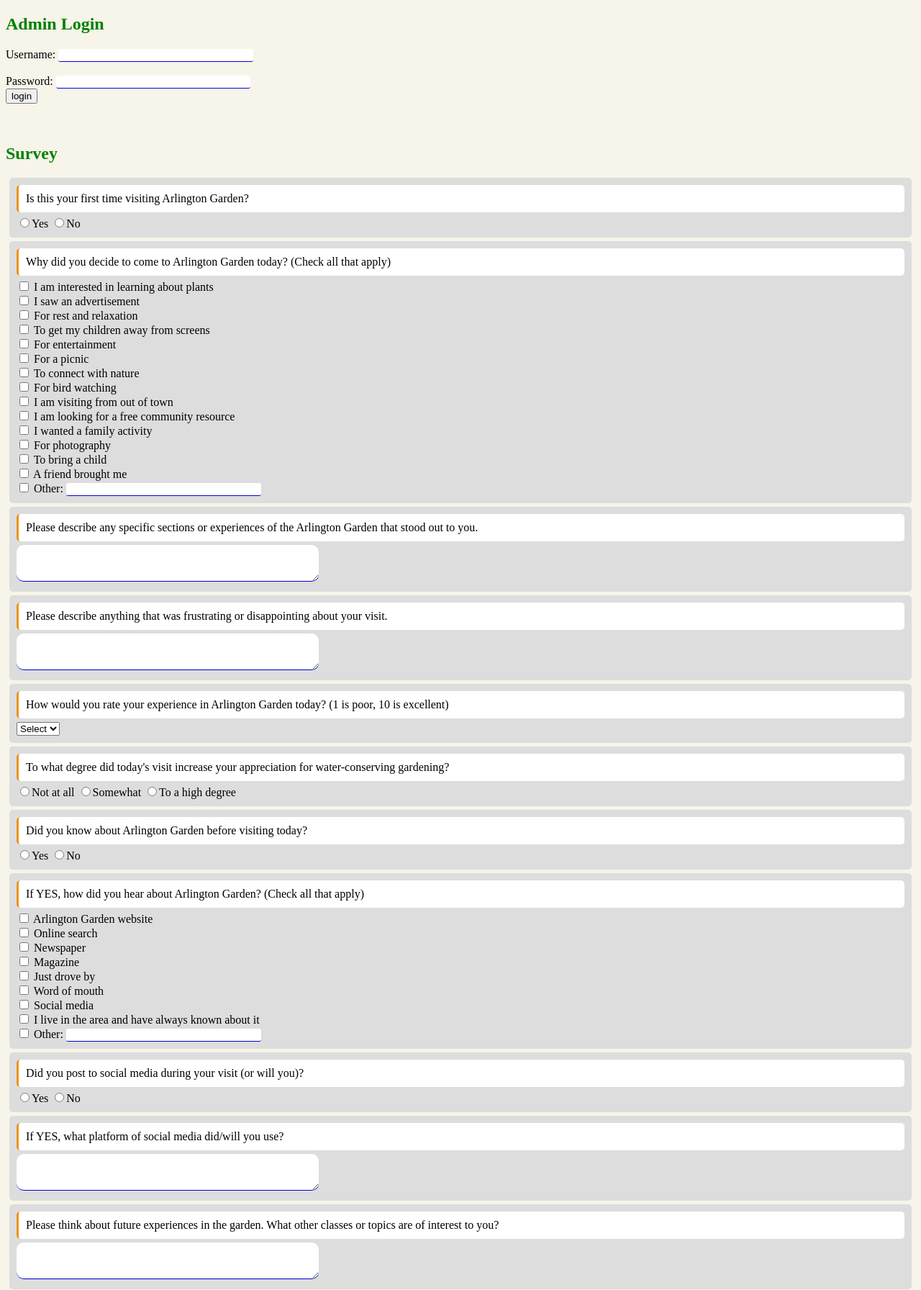
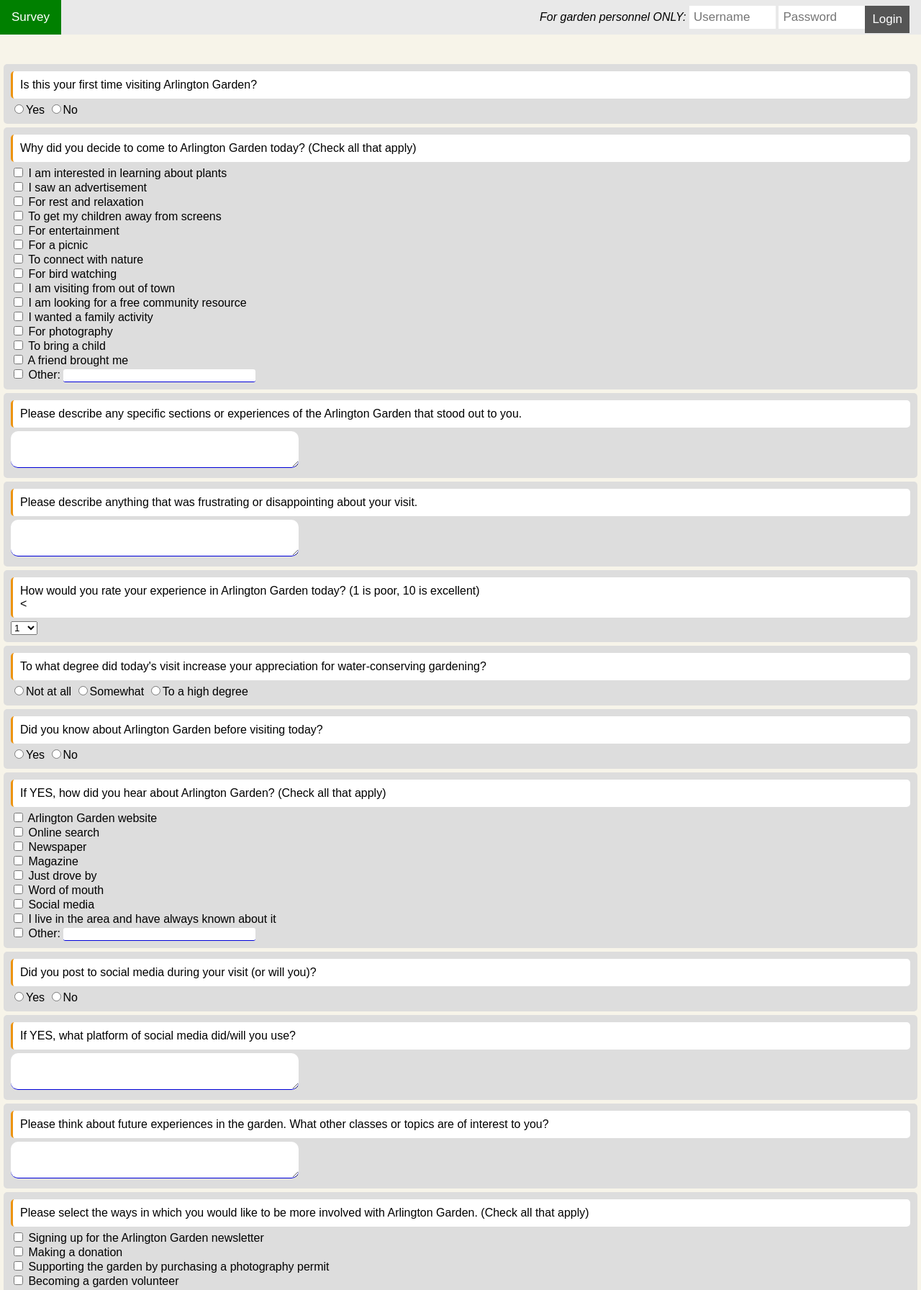
Before and after one commit to AndrewHess/arlington-garden, a Flask app: page / in a window 1280 px wide. Shown: the top 1792 px of the page at 72% size. Run offline with Flask 2, Linux system fonts and the light colour scheme.

Commit message:
other responses and navbar

```diff
--- a/app.py
+++ b/app.py
@@ -5,6 +5,8 @@
 
 app = Flask(__name__)
 app.secret_key = os.urandom(32)
+
+table_name = 'visitor_info_correct'
 
 #---------HOME PAGE--------------
 @app.route('/')
@@ -14,9 +16,15 @@
         qr_id = '0'
     session['qr_id'] = qr_id
 
-    return render_template('survey.html')
+    if 'username' in session:
+        return render_template('survey.html', login=True )
+    return render_template('survey.html', login=False)
 
-
+#----------LOG OUT----------------
+@app.route('/logout', methods = ['GET', 'POST'])
+def logout():
+    session.pop('username')
+    return redirect(url_for('root'))
 
 #------------LOGIN----------------
 class Admin_Login:
@@ -48,7 +56,6 @@
 
     if (this_admin.check_password(input_password) and
         this_admin.check_username(input_username)):
-        flash('Login Successful')
         session['username'] = input_username
         return redirect(url_for('dashboard'))
 
@@ -70,7 +77,7 @@
     rating = request.form['rating']
     water = request.form['water_conserving']
     knew_about = request.form['knew_about']
-    heard_about = ' '.join(request.form.getlist('how_heard_about'))
+    heard_about = ' '.join(request.form.getlist('heard_about'))
     post_social = request.form['post_social']
     platform_social = request.form['social_platform']
     topic_interests = request.form['topic_interests']
@@ -90,10 +97,10 @@
                 adult_ages, child_ages, zip_code,
                 income, ethnicity, qr_id)
 
-    conn.insert_row('visitor_info', all_data)
+    conn.insert_row(table_name, all_data)
 
 
-    return redirect('/')
+    return redirect(url_for('root'))
 
 @app.route('/get_data_selection', methods = ['GET', 'POST'])
 def get_data_selection():
@@ -124,14 +131,14 @@
     '''
     count = {}
     for o in options:
-        count[o] = conn.select_count('visitor_info', query, o)
+        count[o] = conn.select_count(table_name, query, o)
     return count
 
 
 @app.route('/dashboard', methods = ['GET', 'POST'])
 def dashboard(suffix=None):
     if 'username' not in session:
-        return redirect('/')
+        return redirect(url_for('root'))
 
     conn = c.Connector()
     conn.add_suffix(suffix)
@@ -210,23 +217,27 @@
     ethn_count = collect(conn, ethnicities, 'Ethnicity');
     week_day_count = collect(conn, week_day, 'DAYNAME(Timestamp)');
 
-    questions = json.dumps({'first_time': first_time_count,
-                            'attend_reason': attend_reason_count,
-                            'rating': rating_count,
-                            'water_conserving': water_conserving_count,
-                            'knew_about': knew_about_count,
-                            'how_heard_about': how_heard_about_count,
-                            'post_social': post_social_count,
-                            'get_involved': get_involved_count,
-                            'gender': gender_count,
-                            'income': income_count,
-                            'ethnicity': ethn_count,
-                            'submission_day': week_day_count});
+    questions = json.dumps({'FirstTime': first_time_count,
+                            'Reason': attend_reason_count,
+                            'Rating': rating_count,
+                            'AppreciationIncrease': water_conserving_count,
+                            'KnewAbout': knew_about_count,
+                            'HowHeardAbout': how_heard_about_count,
+                            'SocialMediaPosted': post_social_count,
+                            'GetInvolved': get_involved_count,
+                            'Gender': gender_count,
+                            'Income': income_count,
+                            'Ethnicity': ethn_count,
+                            'SubmissionDay': week_day_count});
 
     response_count = conn.select_num_rows('visitor_info')
+    others = json.dumps(conn.select_other_responses(table_name, ['GetInvolved', 'Reason',
+                                                 'HowHeardAbout',
+                                                 'Ethnicity']))
 
-    return render_template('dashboard.html', questions=questions,
-                           response_count=response_count)
+    return render_template('dashboard.html', questions = questions,
+                           others = others, response_count = response_count)
+
 
 
 
--- a/templates/survey.html
+++ b/templates/survey.html
@@ -5,40 +5,131 @@
 	<title>Visitor Survey</title>
 
 	<link rel="stylesheet" type="text/css" href="static/survey.css">
+	<link rel="stylesheet" href="https://cdnjs.cloudflare.com/ajax/libs/font-awesome/4.7.0/css/font-awesome.min.css">
+
+	<style>
+* {box-sizing: border-box;}
+
+body {
+  margin: 0;
+  font-family: Arial, Helvetica, sans-serif;
+}
+
+.topnav {
+  overflow: hidden;
+  background-color: #e9e9e9;
+}
+
+.topnav a {
+  float: left;
+  display: block;
+  color: black;
+  text-align: center;
+  padding: 14px 16px;
+  text-decoration: none;
+  font-size: 17px;
+}
+
+.topnav a:hover {
+  background-color: #ddd;
+  color: black;
+}
+
+.topnav a.active {
+  background-color: green;
+  color: white;
+}
+
+.topnav .login-container {
+  float: right;
+}
+
+.topnav input[type=text] {
+  padding: 6px;
+  margin-top: 8px;
+  font-size: 17px;
+  border: none;
+  width:120px;
+}
+
+.topnav .login-container button {
+  float: right;
+  padding: 9px 10px;
+  margin-top: 8px;
+  margin-right: 16px;
+  background-color: #555;
+  color: white;
+  font-size: 17px;
+  border: none;
+  cursor: pointer;
+}
+
+.topnav .login-container button:hover {
+  background-color: green;
+}
+
+@media screen and (max-width: 600px) {
+  .topnav .login-container {
+    float: none;
+  }
+  .topnav a, .topnav input[type=text], .topnav .login-container button {
+    float: none;
+    display: block;
+    text-align: left;
+    width: 100%;
+    margin: 0;
+    padding: 14px;
+  }
+  .topnav input[type=text] {
+    border: 1px solid #ccc;
+  }
+}
+</style>
+
 </head>
 
 
+<body>
+  <div class="topnav">
+    <a class="active">Survey</a>
+    {% if login == True %}
+    <a href = "{{url_for('dashboard')}}"> Dashboard </a>
+    <div class="login-container">
+       <form method="post" action="/logout">
+	 <button type="submit">Log out</button>
+       </form>
+     </div>
+    {% endif %}
+    {% if login == False %}
+    <div class="login-container">
+      {% for message in get_flashed_messages() %}
+      <div style="font-weight: bold; color:#993333"> {{message}} </div>
+      {% endfor %}
+    <form method="post" action="/authenticate">
+      <i>For garden personnel ONLY:</i>
+      <input type="text" placeholder="Username" name="username" required >
+      <input type="text" placeholder="Password" name="password" required>
+      <button type="submit">Login</button>
+    </form>
+  </div>
+  {% endif %}
+  </div>
 
-<body>
-        <h2>Admin Login</h2>
-	{% set messages = get_flashed_messages() %}
-	{% for message in messages %}
-	<h4> {{message}} </h4>
-	{% endfor %}
-
-	<div class="form-style-5">
-		<form method="post" action="/authenticate">
-		  Username: <input type="text" name="username" required class='textfield'><br><br>
-		  Password: <input type="password" name="password" required class='textfield'><br>
-		  <input type="submit" value="login">
-		</form> <br> <br>
-	</div>
-
-	<h2>Survey</h2>
+	<br><br>
 	<form method="post" action="/data">
 	<div class='qa-group'>
 		<div class='question'>
-		Is this your first time visiting Arlington Garden?<br>
+		  Is this your first time visiting Arlington Garden?
 		</div>
-	<input type="radio" name="first_time" value="yes">Yes
+	<input type="radio" name="first_time" value="yes" >Yes
 	<input type="radio" name="first_time" value="no" >No<br>
 	</div>
 
 	<div class='qa-group'>
 	<div class='question'>
-		Why did you decide to come to Arlington Garden today? (Check all that apply)
+	  Why did you decide to come to Arlington Garden today? (Check all that apply)
 	</div>
-	<input type="checkbox" name="attend_reason" value='learning about plants'>
+	<input type="checkbox" name="attend_reason" value='learning about plants' required>
 		I am interested in learning about plants<br>
 	<input type="checkbox" name="attend_reason" value='saw an ad'>
 		I saw an advertisement<br>
@@ -67,7 +158,7 @@
 	<input type="checkbox" name="attend_reason" value='friend brought me'>
 		A friend brought me<br>
 	<input type="checkbox" name="attend_reason" value='other'>
-		Other: <input type="text" name="attend_reason_other" class='textfield'><br>
+		Other: <input type="text" name="attend_reason" class='textfield'><br>
 	</div>
 
 	<div class='qa-group'>
@@ -86,10 +177,9 @@
 
 	<div class='qa-group'>
 		<div class='question'>
-		How would you rate your experience in Arlington Garden today? (1 is poor, 10 is excellent)<br>
+		  How would you rate your experience in Arlington Garden today? (1 is poor, 10 is excellent)<br>		  <
 		</div>
 	<select name="rating">
-		<option value="select">Select</option>
 		<option value=1>1</option>
 		<option value=2>2</option>
 		<option value=3>3</option>
@@ -124,24 +214,24 @@
 		<div class='question'>
 		If YES, how did you hear about Arlington Garden? (Check all that apply)<br>
 		</div>
-	<input type="checkbox" name=how_heard_about value="website">
+	<input type="checkbox" name=heard_about value="website">
 		Arlington Garden website<br>
-	<input type="checkbox" name=how_heard_about value="online">
+	<input type="checkbox" name=heard_about value="online">
 		Online search<br>
-	<input type="checkbox" name=how_heard_about value="newspaper">
+	<input type="checkbox" name=heard_about value="newspaper">
 		Newspaper<br>
-	<input type="checkbox" name=how_heard_about value="magazine">
+	<input type="checkbox" name=heard_about value="magazine">
 		Magazine<br>
-	<input type="checkbox" name=how_heard_about value="drove_by">
+	<input type="checkbox" name=heard_about value="drove_by">
 		Just drove by<br>
-	<input type="checkbox" name=how_heard_about value="word_of_mouth">
+	<input type="checkbox" name=heard_about value="word_of_mouth">
 		Word of mouth<br>
-	<input type="checkbox" name=how_heard_about value="social_media">
+	<input type="checkbox" name=heard_about value="social_media">
 		Social media<br>
-	<input type="checkbox" name=how_heard_about value="always_knew_about">
+	<input type="checkbox" name=heard_about value="always_knew_about">
 		I live in the area and have always known about it<br>
-	<input type="checkbox" name=how_heard_about value="other">
-		Other: <input type="text" name=how_heard_about_other class='textfield'><br>
+	<input type="checkbox" name=heard_about value="other">
+		Other: <input type="text" name=heard_about class='textfield'><br>
 	</div>
 
 	<div class='qa-group'>
@@ -247,7 +337,7 @@
 	<input type="checkbox" name="ethnicity" value="native-american/alaskan native">
 		Native American/Alaskan Native<br>
 	<input type="checkbox" name="ethnicity" value="other">
-		Other: <input type="text" name="ethnicity_other" class='textfield'><br>
+		Other: <input type="text" name="ethnicity" class='textfield'><br>
 	</div>
 
 	<div class='button-holder'>
```
Also changed, not shown: connector.py (+30 -0 lines), templates/dashboard.html (+160 -36 lines), 1 other file.
